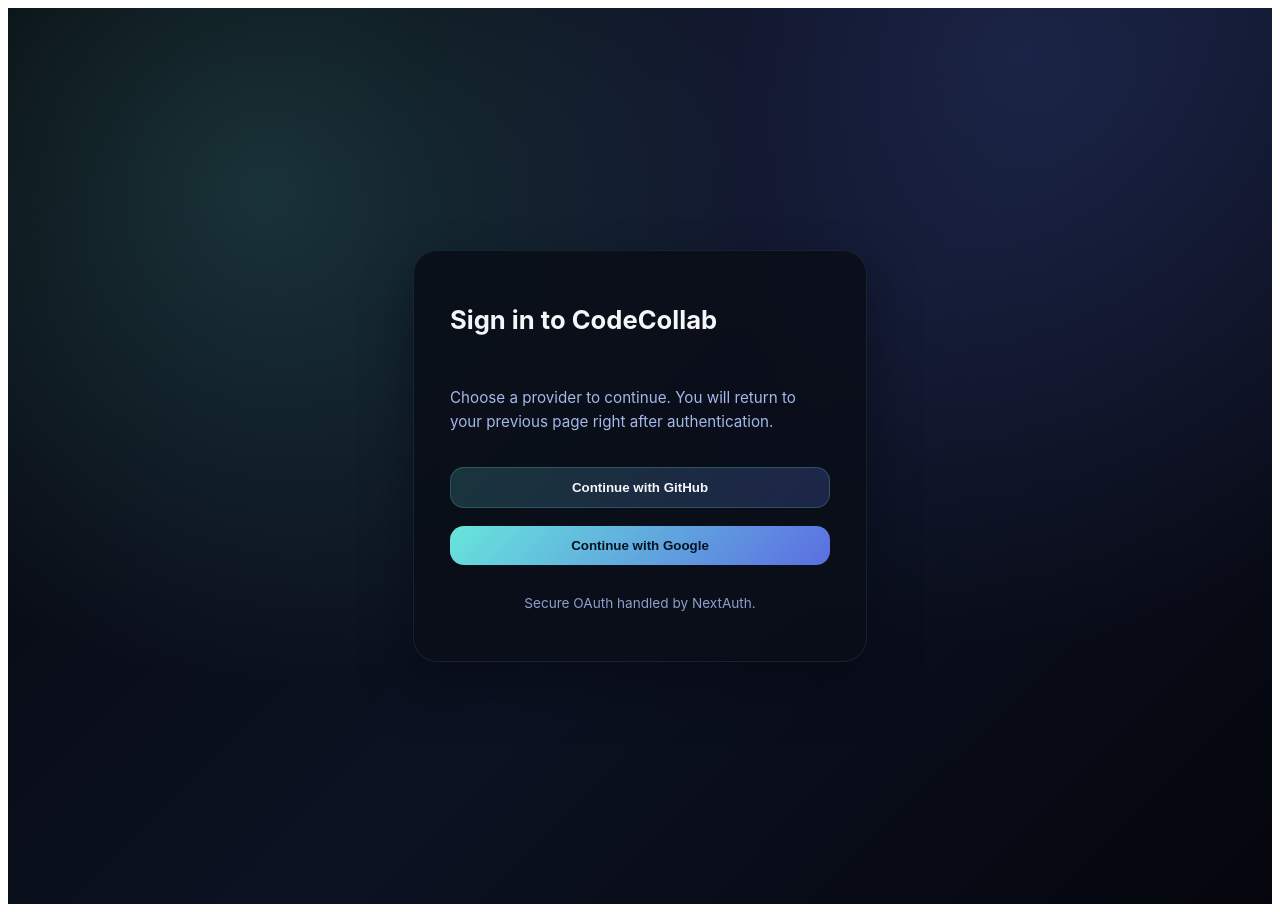
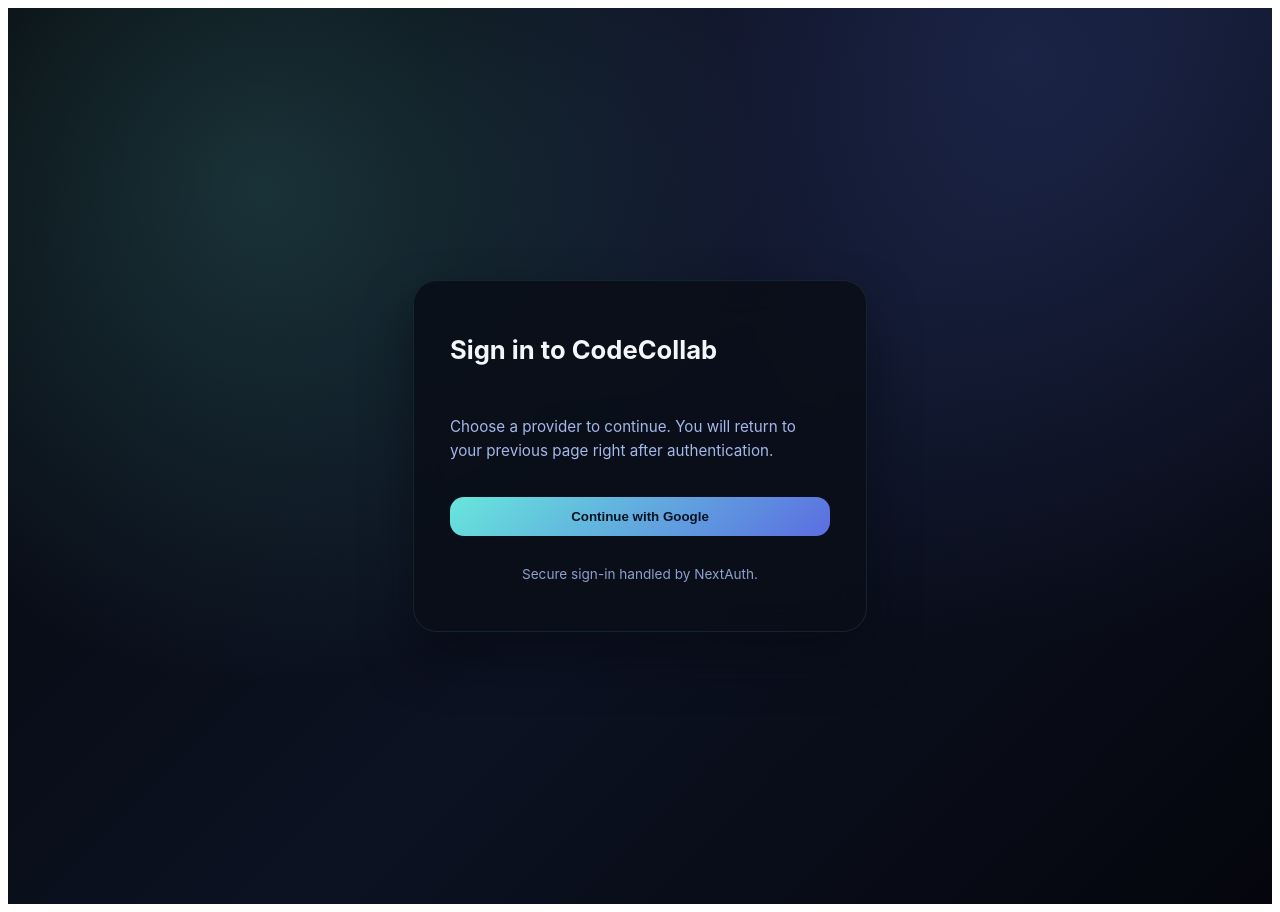
Before and after one commit to atkunja/codecollab, a Next.js app in the folder apps/web/: page /login in a window 1280 px wide. Built offline with nearby package versions, Linux system fonts and the light colour scheme.

Commit message:
feat: add supabase packages

```diff
--- a/apps/web/app/login/login.module.css
+++ b/apps/web/app/login/login.module.css
@@ -42,15 +42,6 @@
   font-weight: 600;
   cursor: pointer;
   transition: transform 0.12s ease, box-shadow 0.12s ease;
-}
-
-.buttonGithub {
-  background: linear-gradient(135deg, rgba(103, 230, 220, 0.18), rgba(91, 110, 225, 0.24));
-  color: #f5f6fa;
-  border: 1px solid rgba(103, 230, 220, 0.22);
-}
-
-.buttonGoogle {
   background: linear-gradient(135deg, #67e6dc 0%, #5b6ee1 100%);
   color: #051322;
 }
--- a/apps/web/app/login/page.tsx
+++ b/apps/web/app/login/page.tsx
@@ -12,23 +12,10 @@
         <p className={styles.subtitle}>
           Choose a provider to continue. You will return to your previous page right after authentication.
         </p>
-        <div>
-          <button
-            onClick={() => signIn("github")}
-            className={`${styles.button} ${styles.buttonGithub}`}
-          >
-            Continue with GitHub
-          </button>
-        </div>
-        <div>
-          <button
-            onClick={() => signIn("google")}
-            className={`${styles.button} ${styles.buttonGoogle}`}
-          >
-            Continue with Google
-          </button>
-        </div>
-        <p className={styles.footer}>Secure OAuth handled by NextAuth.</p>
+        <button onClick={() => signIn("google")} className={styles.button}>
+          Continue with Google
+        </button>
+        <p className={styles.footer}>Secure sign-in handled by NextAuth.</p>
       </div>
     </main>
   );
--- a/apps/web/app/page.tsx
+++ b/apps/web/app/page.tsx
@@ -204,10 +204,6 @@
               <button type="button" className={styles.joinButton} onClick={handleCreate}>
                 Create a room now
               </button>
-              <button type="button" className={styles.secondaryButton} onClick={() => router.push("/login")}
-              >
-                Review authentication options
-              </button>
             </div>
           </div>
         </section>
--- a/apps/web/lib/auth.ts
+++ b/apps/web/lib/auth.ts
@@ -1,15 +1,10 @@
 // apps/web/lib/auth.ts
 import { NextAuthOptions } from "next-auth";
-import GitHubProvider from "next-auth/providers/github";
 import GoogleProvider from "next-auth/providers/google";
 
 export const authOptions: NextAuthOptions = {
   secret: process.env.NEXTAUTH_SECRET,
   providers: [
-    GitHubProvider({
-      clientId: process.env.GITHUB_CLIENT_ID ?? "",
-      clientSecret: process.env.GITHUB_CLIENT_SECRET ?? "",
-    }),
     GoogleProvider({
       clientId: process.env.GOOGLE_CLIENT_ID ?? "",
       clientSecret: process.env.GOOGLE_CLIENT_SECRET ?? "",
```
Also changed, not shown: apps/web/app/HomePage.module.css (+0 -10 lines).
